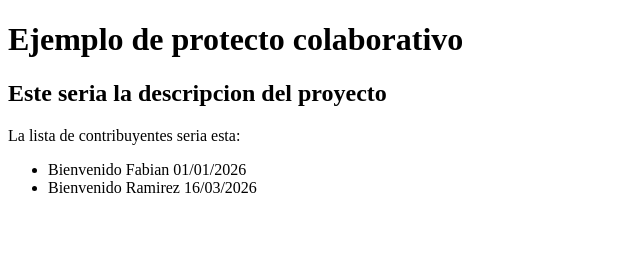
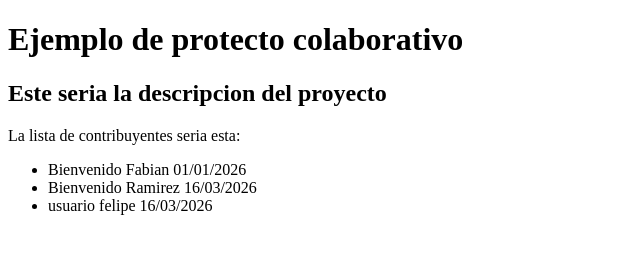
Before and after one commit to Fabian-Ra/proyecto-1-copy, a plain HTML site: page index.html in a window 1280 px wide. Shown: the whole page, without its empty margins (0-640 px from the left). Drawn offline with Linux system fonts and the light colour scheme.

Commit message:
añadiendo nuevo usuario

```diff
--- a/index.html
+++ b/index.html
@@ -13,6 +13,7 @@
         <ul>
             <li>Bienvenido Fabian 01/01/2026</li>
             <li>Bienvenido Ramirez 16/03/2026</li>
+            <li>usuario felipe 16/03/2026</li>
         </ul>
     </header>
 
```
